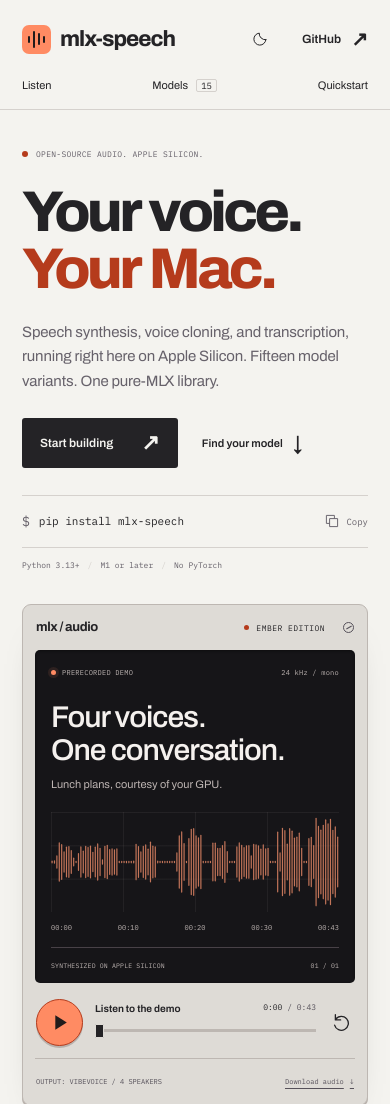
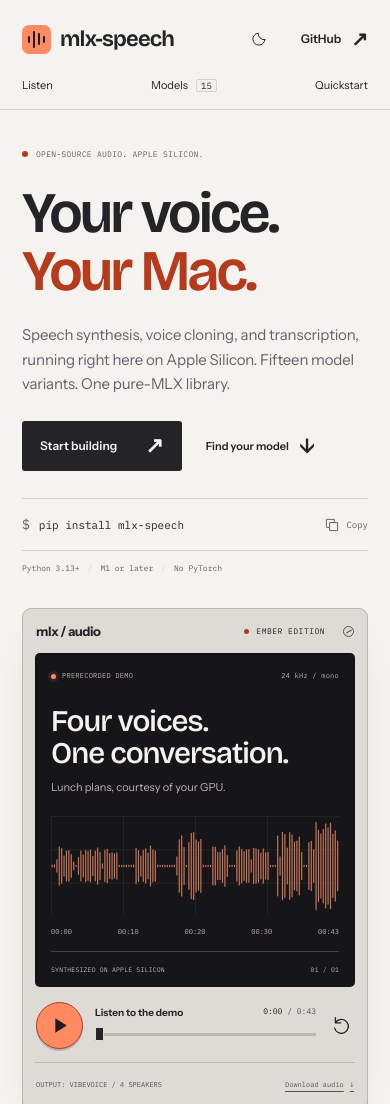
Before and after one commit to appautomaton/mlx-speech, a plain HTML site: page site/index.html in a window 390 px wide. Shown: the top 1104 px of the page. Drawn offline with Linux system fonts and the light colour scheme.

Commit message:
Refine site typography with Bricolage Grotesque and Instrument Sans

```diff
--- a/site/assets/studio.css
+++ b/site/assets/studio.css
@@ -1,4 +1,5 @@
-@font-face{font-family:Archivo;src:url("fonts/archivo-latin.woff2") format("woff2");font-style:normal;font-weight:100 900;font-display:swap}
+@font-face{font-family:"Bricolage Grotesque";src:url("fonts/bricolage-grotesque-latin.woff2") format("woff2");font-style:normal;font-weight:200 800;font-display:swap}
+@font-face{font-family:"Instrument Sans";src:url("fonts/instrument-sans-latin.woff2") format("woff2");font-style:normal;font-weight:400 700;font-display:swap}
 @font-face{font-family:"IBM Plex Mono";src:url("fonts/ibm-plex-mono-latin.woff2") format("woff2");font-style:normal;font-weight:400;font-display:swap}
 
 /* Three curated editions; the same semantic tokens serve every component. */
@@ -8,6 +9,7 @@
  --dark:#242326;--display:#161518;--screen-text:#f5f1ee;--screen-muted:#bdb4b2;--screen-line:#484147;
  --chassis:#dedbd6;--chassis-line:#bdb7b2;--chassis-muted:#56515a;--chassis-edge:#b8b1ac;
  --hover:#eae7e2;--on-accent:#211b1b;--wave:#c37559;--syntax-string:#ebc6a8;
+ --display-font:"Bricolage Grotesque",Arial,sans-serif;--body-font:"Instrument Sans",Arial,sans-serif;
  --mono:"IBM Plex Mono",ui-monospace,monospace;--gutter:clamp(20px,4.2vw,72px);color-scheme:light;
 }
 :root[data-palette="electric"]{
@@ -47,7 +49,7 @@
 }}
 *{box-sizing:border-box}
 html{scroll-behavior:smooth;scroll-padding-top:30px}
-body{margin:0;background:var(--paper);color:var(--ink);font-family:Archivo,Arial,sans-serif;line-height:1.5;-webkit-font-smoothing:antialiased}
+body{margin:0;background:var(--paper);color:var(--ink);font-family:var(--body-font);line-height:1.5;-webkit-font-smoothing:antialiased}
 button,input,a{-webkit-tap-highlight-color:transparent}
 button,input{font:inherit}
 button,a,input,summary{touch-action:manipulation}
@@ -57,6 +59,7 @@
 button:disabled{cursor:wait}
 svg{display:block}
 h1,h2,h3,p{margin:0}
+h1,h2,.brand,.footer-brand{font-family:var(--display-font);font-optical-sizing:auto}
 [hidden]{display:none!important}
 ::selection{background:var(--accent);color:var(--on-accent)}
 :focus-visible{outline:3px solid var(--accent-ink);outline-offset:5px}
@@ -77,7 +80,7 @@
 .text-link span{font-size:20px}
 
 .site-header{min-height:92px;display:flex;align-items:center;justify-content:space-between;gap:30px;border-bottom:1px solid var(--line)}
-.brand{display:inline-flex;align-items:center;gap:12px;font-size:25px;font-weight:750;letter-spacing:-1px;text-decoration:none;white-space:nowrap}
+.brand{display:inline-flex;align-items:center;gap:12px;font-size:25px;font-weight:650;letter-spacing:-.8px;text-decoration:none;white-space:nowrap}
 .brand-mark{color:var(--on-accent);display:flex;align-items:center;justify-content:center;gap:3px;width:32px;height:32px;background:var(--accent);border-radius:7px;padding:8px}
 .brand-mark i{display:block;width:2px;flex:none;height:7px;background:var(--on-accent);border-radius:2px}
 .brand-mark i:nth-child(2){height:17px}.brand-mark i:nth-child(3){height:12px}
@@ -93,7 +96,7 @@
 .hero-copy{min-width:0}
 .hero-copy .eyebrow{display:flex;gap:10px;align-items:center;margin-bottom:35px}
 .status-dot{width:6px;height:6px;display:block;flex:none;border-radius:50%;background:var(--accent-ink)}
-h1{font-size:clamp(66px,7.35vw,112px);letter-spacing:-.067em;word-spacing:.065em;line-height:.96;font-weight:800}
+h1{font-size:clamp(66px,7.35vw,112px);letter-spacing:-.045em;word-spacing:0;line-height:1.02;font-weight:620}
 h1>span{color:var(--accent-ink)}
 .hero-description{font-size:17px;line-height:1.65;max-width:420px;margin-top:29px;color:var(--muted);letter-spacing:-.15px}
 .hero-actions{display:flex;gap:25px;align-items:center;flex-wrap:wrap;margin-top:30px}
@@ -241,7 +244,7 @@
 
 .closing{padding-block:70px 65px}
 .closing .eyebrow{margin-bottom:27px}
-.closing h2{font-size:clamp(68px,9.5vw,138px);line-height:.93;letter-spacing:-.068em;font-weight:650;position:relative}
+.closing h2{font-size:clamp(68px,9.1vw,132px);line-height:.98;letter-spacing:-.045em;font-weight:600;position:relative}
 .closing h2>span{color:var(--accent-ink)}
 .closing-wave{width:clamp(110px,20vw,270px);height:auto;display:inline-block;vertical-align:baseline;margin-left:44px;stroke:var(--accent-ink);stroke-width:3;stroke-linecap:round;fill:none}
 .closing-bottom{display:flex;justify-content:space-between;align-items:flex-end;margin-top:30px;gap:25px}
@@ -281,13 +284,13 @@
 @media(max-width:480px){
  :root{--gutter:22px}
  .site-header{min-height:78px;flex-wrap:wrap;gap:0 16px;padding-top:17px;padding-bottom:12px}.brand{font-size:22px;gap:9px}.brand-mark{width:29px;height:29px}.header-source{order:2;margin-left:auto;border:0;padding-left:0;gap:17px;font-size:12px}.main-nav{order:3;margin:8px 0 -4px;justify-content:space-between;width:100%;gap:20px;font-size:11px}.main-nav a{min-height:32px}.nav-count{font-size:9px}
- .hero{padding-top:38px;gap:32px;padding-bottom:32px}.hero-copy .eyebrow{font-size:8px;letter-spacing:.035em;margin-bottom:24px;gap:8px}h1{font-size:clamp(54px,14.7vw,72px);line-height:.99;letter-spacing:-.065em}.hero-description{font-size:15px;line-height:1.65;margin-top:22px}.hero-actions{gap:24px;margin-top:24px}.hero-actions .button{font-size:12px;min-height:49px;padding:13px 17px;gap:28px}.hero-actions .text-link{font-size:11px;gap:10px}.install-line{margin-top:27px;gap:9px}.install-line code{font-size:11px}.copy-install{font-size:9px}.hero-footnote{font-size:8px;gap:8px;margin-top:10px}
+ .hero{padding-top:38px;gap:32px;padding-bottom:32px}.hero-copy .eyebrow{font-size:8px;letter-spacing:.035em;margin-bottom:24px;gap:8px}h1{font-size:clamp(49px,14.7vw,72px);line-height:1.02;letter-spacing:-.045em}.hero-description{font-size:15px;line-height:1.65;margin-top:22px}.hero-actions{gap:24px;margin-top:24px}.hero-actions .button{font-size:12px;min-height:49px;padding:13px 17px;gap:28px}.hero-actions .text-link{font-size:11px;gap:10px}.install-line{margin-top:27px;gap:9px}.install-line code{font-size:11px}.copy-install{font-size:9px}.hero-footnote{font-size:8px;gap:8px;margin-top:10px}
  .console{padding:12px;border-radius:9px}.console-top{padding:1px 1px 12px}.console-logo{font-size:13px}.console-model{font-size:8px}.display{padding:18px 16px 13px}.display-top{font-size:7px}.display h2{font-size:30px;letter-spacing:-1px;margin-top:23px}.demo-description{font-size:11px;margin-top:10px}.waveform{height:120px;margin-top:20px}.wave-ruler{font-size:7px}.display-bottom{font-size:6.5px;padding-top:13px;margin-top:15px}
  .transport{gap:12px;padding:15px 1px 12px}.play-button{width:47px;height:47px}.transport-title{font-size:10px}.time{font-size:8px}.restart-button{width:26px}.console-bottom{font-size:7px;padding:10px 1px 0;gap:6px}.demo-caption{font-size:9px;gap:10px;grid-template-columns:1.05fr 1fr;margin-top:13px}.transcript summary{gap:12px}.transcript p{font-size:12px}.capability-strip>.wrap{font-size:10px;gap:8px 14px;justify-content:flex-start}.capability-strip b{font-size:12px}
  .principles{padding-block:35px;gap:24px}.principles h2{font-size:28px;letter-spacing:-.9px}.principles-intro .eyebrow{font-size:9px}.principle-number{font-size:8px;margin-bottom:12px}.principle h3{font-size:14px;line-height:1.4;max-width:150px}.principle p{font-size:11px;line-height:1.7}
  .catalog{padding-block:38px 40px}.section-heading{display:block;margin-bottom:22px}.section-heading .eyebrow{font-size:9px;margin-bottom:15px}.section-heading h2{font-size:40px;line-height:1.03;letter-spacing:-1.8px}.section-heading>p{padding-top:18px;max-width:none;font-size:12px}.catalog-toolbar{flex-wrap:wrap;gap:13px;padding-bottom:12px}.filters{gap:2px}.filters button{font-size:9px;padding:8px 9px;gap:6px;min-height:39px}.filters button span{font-size:8px}.model-count{margin-left:0;font-size:8px}.model-row{padding:18px 9px;grid-template-columns:1fr;gap:10px}.model-name{gap:10px}.model-name h3{font-size:15px;letter-spacing:-.25px}.model-name code{font-size:9px;margin-top:5px}.model-index{font-size:8px;min-width:13px}.model-description{font-size:11px;padding-left:23px}.model-format{grid-column:1;grid-row:3;padding-left:23px;font-size:9px;align-self:center;padding-right:125px}.model-links{grid-column:1;grid-row:3;justify-content:flex-end;font-size:10px;gap:14px;pointer-events:none}.model-links a{pointer-events:auto;min-height:36px}.catalog-note{font-size:10px;line-height:1.8}.catalog-note a{white-space:normal}
  .quickstart{padding-block:40px}.quickstart .eyebrow{font-size:9px;margin-bottom:19px}.quickstart h2{font-size:42px;letter-spacing:-1.9px}.quickstart-copy>p:not(.eyebrow){font-size:12px;margin-top:17px}.setup-steps{margin-top:25px;gap:18px}.setup-steps strong{font-size:12px}.setup-steps p{font-size:11px}.setup-steps li{gap:15px}.quickstart-copy .button{font-size:11px;gap:22px;padding:14px 17px}.code-header{font-size:8px;padding:15px}.code-tabs{padding-inline:5px}.code-tabs button{font-size:10px;padding-inline:10px}.code-panel{padding:16px 14px 0}.code-panel-top h3,.code-panel-top button{font-size:9px}.code-panel pre{font-size:10px;margin-top:13px;min-height:292px;line-height:1.9}.code-result{font-size:8px}.code-console-foot{font-size:9px;padding:14px;gap:12px;flex-wrap:wrap}
- .closing{padding-block:40px}.closing .eyebrow{font-size:9px;margin-bottom:20px}.closing h2{font-size:clamp(53px,14.8vw,72px);letter-spacing:-.06em}.closing-wave{width:95px;margin-left:15px}.closing-bottom{flex-direction:column;gap:25px;margin-top:24px}.closing-bottom p{font-size:12px}.closing-bottom .button{font-size:11px;gap:30px}.footer-brand{font-size:20px}.site-footer{gap:17px}.site-footer nav{font-size:10px;gap:12px 23px}.site-footer>p{font-size:8px}
+ .closing{padding-block:40px}.closing .eyebrow{font-size:9px;margin-bottom:20px}.closing h2{font-size:clamp(50px,14.8vw,72px);letter-spacing:-.045em}.closing-wave{width:95px;margin-left:15px}.closing-bottom{flex-direction:column;gap:25px;margin-top:24px}.closing-bottom p{font-size:12px}.closing-bottom .button{font-size:11px;gap:30px}.footer-brand{font-size:20px}.site-footer{gap:17px}.site-footer nav{font-size:10px;gap:12px 23px}.site-footer>p{font-size:8px}
 }
 @media(prefers-reduced-motion:reduce){html{scroll-behavior:auto}*,*::before,*::after{transition:none!important;animation:none!important}}
 
@@ -300,3 +303,5 @@
 @media(max-width:1100px){.site-header{gap:20px}.main-nav{gap:23px;margin-right:0}.header-source{gap:15px;padding-left:20px}.theme-toggle{padding-inline:9px}}
 @media(max-width:800px){.site-header{gap:14px}.theme-toggle>span{display:none}.theme-toggle{width:40px;padding-inline:8px}.main-nav{gap:18px}.header-source{padding-left:12px;gap:10px}}
 @media(max-width:480px){.site-header{gap:0 12px}.theme-toggle{order:1;margin-left:auto;width:36px;border:0}.header-source{margin-left:0}.main-nav{gap:20px}}
+
+@media(max-width:360px){.brand{font-size:20px}.header-source{font-size:11px;gap:10px}.site-header{gap:0 8px}}
--- a/site/index.html
+++ b/site/index.html
@@ -26,7 +26,7 @@
   <meta name="twitter:image:alt" content="mlx-speech. Your voice. Your Mac. Local speech tools for Apple Silicon, with a waveform from a VibeVoice recording.">
   <link rel="icon" href="favicon.svg" type="image/svg+xml">
   <script src="assets/appearance.js"></script>
-  <link rel="preload" href="assets/fonts/archivo-latin.woff2" as="font" type="font/woff2" crossorigin>
+  <link rel="preload" href="assets/fonts/bricolage-grotesque-latin.woff2" as="font" type="font/woff2" crossorigin>
   <link rel="stylesheet" href="assets/studio.css">
   <script type="application/ld+json">
 {
```
Also changed, not shown: .agent/.automaton/state/current.json, site/assets/fonts/Bricolage-Grotesque-OFL.txt, site/assets/fonts/Instrument-Sans-OFL.txt (added), site/assets/fonts/archivo-latin.woff2 (deleted), site/assets/fonts/bricolage-grotesque-latin.woff2 (added), site/assets/fonts/instrument-sans-latin.woff2 (added), site/assets/og-studio.png, site/assets/og-studio.svg, 3 other files.
